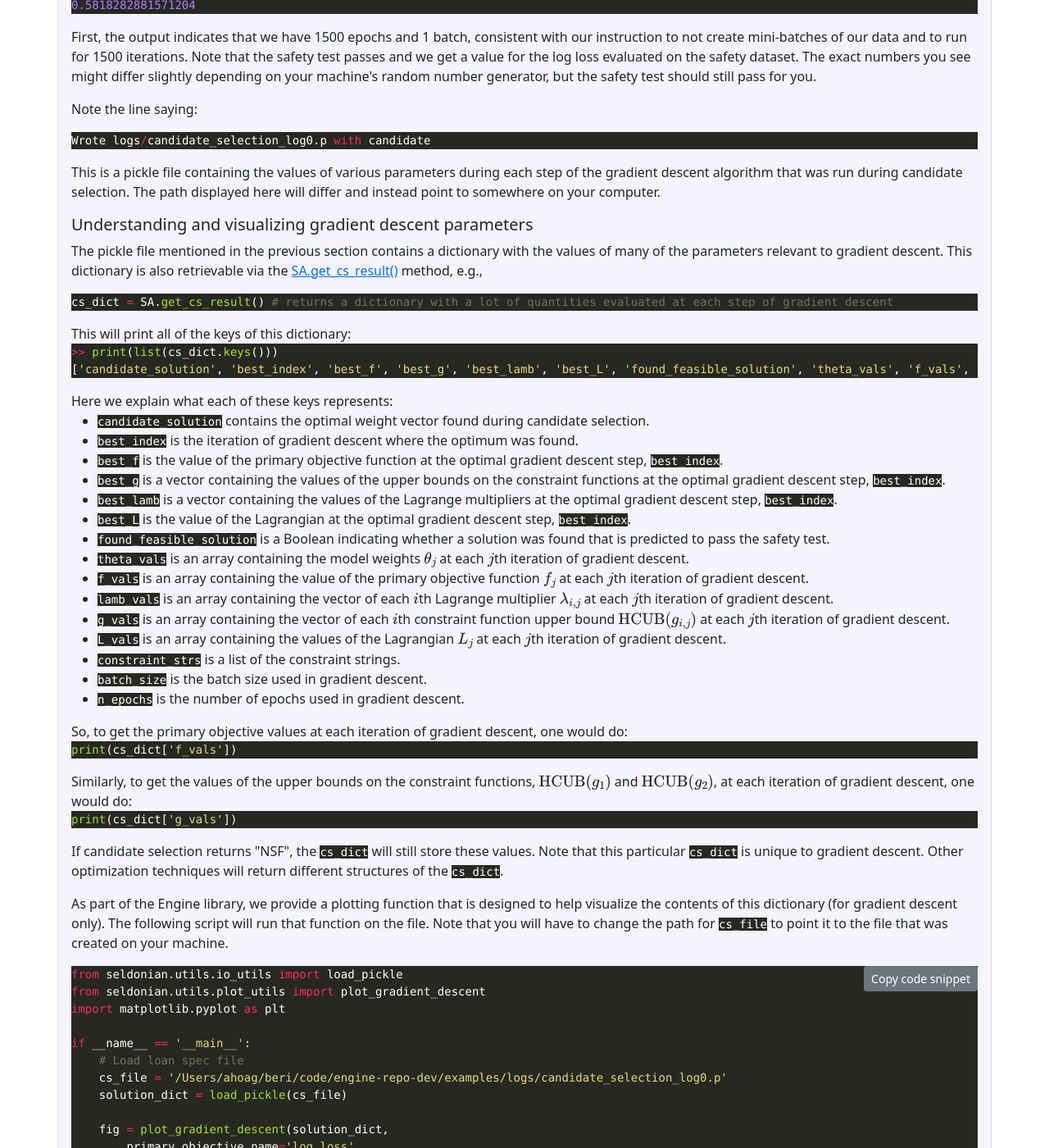
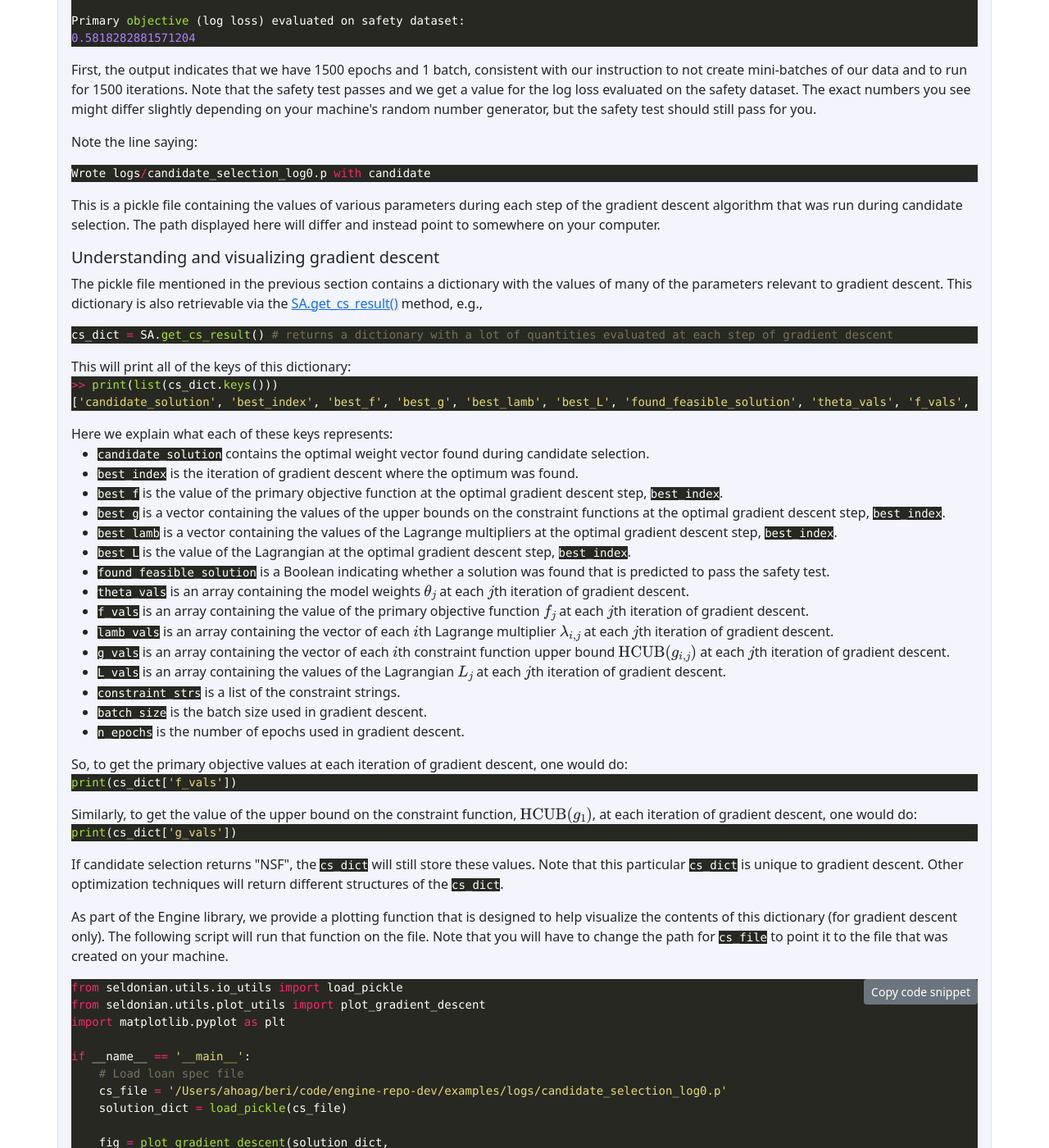
Before and after one commit to seldonian-framework/Tutorials, a Jekyll site: the page built from _tutorials/fair_loans_tutorial.md, in a window 1280 px wide and 1400 px high, scrolled down 6659 px. Shown: the whole window at 82% size. Built offline with Jekyll 4.4.1, drawn with Linux system fonts in a browser that asks for light colours; formulas are drawn with MathJax 3; some of the changed text lies outside the part shown.

Commit message:
add Colab notebook for tutorial D; update experiments plots

```diff
--- a/_tutorials/fair_loans_tutorial.md
+++ b/_tutorials/fair_loans_tutorial.md
@@ -11,7 +11,7 @@
 <div class="container p-3 my-2 border" style="background-color: #f3f4fc;">
 
 <h2 align="center" class="mb-3">Tutorial D: Fairness for Automated Loan Approval Systems</h2>
-
+<a href="https://colab.research.google.com/github/seldonian-toolkit/Tutorials/blob/main/tutorial_d_fairness_for_automated_loan_approval_systems.ipynb" target="blank"><img src="https://colab.research.google.com/assets/colab-badge.svg" alt="Open In Colab"/></a>
 <hr class="my-4">
 
 <!-- Table of contents -->
@@ -28,7 +28,7 @@
         </ul>
     <li> <a href="#running_the_engine">Running the Seldonian Engine</a> </li>
     <ul>
-            <li> <a href="#gradient_descent">Understanding and visualizing gradient descent parameters</a> </li>
+            <li> <a href="#gradient_descent">Understanding and visualizing gradient descent</a> </li>
         </ul>
     <li> <a href="#experiment">Running a Seldonian Experiment</a> </li>
         <ul>
@@ -315,7 +315,7 @@
 This is a pickle file containing the values of various parameters during each step of the gradient descent algorithm that was run during candidate selection. The path displayed here will differ and instead point to somewhere on your computer.
 </p>
 
-<h5 id="gradient_descent" class='my-2'>Understanding and visualizing gradient descent parameters</h5>
+<h5 id="gradient_descent" class='my-2'>Understanding and visualizing gradient descent</h5>
 <p>
 The pickle file mentioned in the previous section contains a dictionary with the values of many of the parameters relevant to gradient descent. This dictionary is also retrievable via the <a href="https://seldonian-toolkit.github.io/Engine/build/html/_autosummary/seldonian.seldonian_algorithm.SeldonianAlgorithm.html#seldonian.seldonian_algorithm.SeldonianAlgorithm.get_cs_result">SA.get_cs_result()</a> method, e.g.,
 {% highlight python %}
@@ -351,7 +351,7 @@
 print(cs_dict['f_vals'])
 {% endhighlight %}
 
-Similarly, to get the values of the upper bounds on the constraint functions, $\text{HCUB}(g_1)$ and $\text{HCUB}(g_2)$, at each iteration of gradient descent, one would do:
+Similarly, to get the value of the upper bound on the constraint function, $\text{HCUB}(g_1)$, at each iteration of gradient descent, one would do:
 
 {% highlight python %}
 print(cs_dict['g_vals'])
@@ -835,7 +835,7 @@
 We also need to point to the new spec file we created for the new constraint. Running the experiment for this constraint, we obtain the following figure:
 <div align="center">
     <figure>
-        <img src="{{ "/assets/img/equalized_odds_log_loss.png" | relative_url}}" class="img-fluid mt-4" style="width: 65%"  alt="Disparate impact log loss">
+        <img src="{{ "/assets/img/equalized_odds_log_loss.png" | relative_url}}" class="img-fluid mt-4" style="width: 65%"  alt="Equalized odds log loss">
         <figcaption align="left"> <b>Figure 4</b> - Same as Figure 2 but enforcing equalized odds instead of disparate impact. </figcaption>
     </figure>
 </div>
```
Also changed, not shown: assets/img/disparate_impact_log_loss.png, assets/img/disparate_impact_log_loss_fairlearndef.png, assets/img/equalized_odds_log_loss.png.
